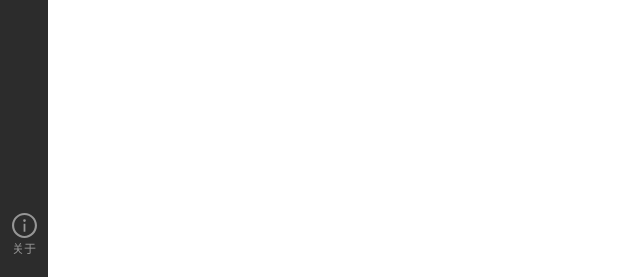
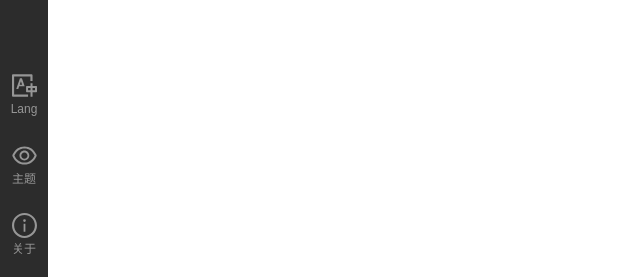
Before and after one commit to ErnestThePoet/ir-virtual-machine, a React (Vite) app: page / in a window 1280 px wide. Shown: the part 520-797 px from the top of the page, without its empty margins (0-640 px from the left). Built offline with nearby package versions, Linux system fonts and the light colour scheme.

Commit message:
chore: add lang and themes to sidebar

```diff
--- a/src/pages/Home/Home.module.scss
+++ b/src/pages/Home/Home.module.scss
@@ -1,4 +1,6 @@
 .mainPc{
     width: 100vw;
     height: 100vh;
+
+    display: flex;
 }
--- a/src/pages/Home/components/SideBar/SideBar.module.scss
+++ b/src/pages/Home/components/SideBar/SideBar.module.scss
@@ -8,11 +8,26 @@ $sidebar-width: 48px;
 
     display: flex;
     flex-direction: column;
+    justify-content: space-between;
+
+    // &>:last-child{
+    //     margin-top: auto;
+    // }
+}
+
+.divIconWrapperBase {
+    display: flex;
+    flex-direction: column;
     gap: 20px;
     align-items: center;
-    padding: 20px 0;
+}
 
-    &>:last-child{
-        margin-top: auto;
-    }
+.divIconWrapperUpper {
+    @extend .divIconWrapperBase;
+    padding-top: 20px;
 }
+
+.divIconWrapperLower {
+    @extend .divIconWrapperBase;
+    padding-bottom: 20px;
+}
--- a/src/pages/Home/components/SideBar/SideBar.tsx
+++ b/src/pages/Home/components/SideBar/SideBar.tsx
@@ -5,13 +5,16 @@ import {
     FileAddOutlined,
     FolderOpenOutlined,
     SaveOutlined,
-    InfoCircleOutlined
+    InfoCircleOutlined,
+    TranslationOutlined,
+    EyeOutlined
 } from "@ant-design/icons";
 import SideBarIcon from "./SideBarIcon";
 
 const SideBar: React.FC = () => {
     return (
         <div className={styles.divSideBarWrapper}>
+            <div className={styles.divIconWrapperUpper}>
                 <SideBarIcon
                     icon={<FileAddOutlined />}
                     label="新建"
@@ -27,13 +30,26 @@ const SideBar: React.FC = () => {
                     label="保存"
                     onClick={() => {}}
                 />
+            </div>
 
+            <div className={styles.divIconWrapperLower}>
+                <SideBarIcon
+                    icon={<TranslationOutlined />}
+                    label="Lang"
+                    onClick={() => {}}
+                />
+                <SideBarIcon
+                    icon={<EyeOutlined />}
+                    label="主题"
+                    onClick={() => {}}
+                />
                 <SideBarIcon
                     icon={<InfoCircleOutlined />}
                     label="关于"
                     onClick={() => {}}
                 />
             </div>
+        </div>
     );
 };
 
```
Lines whose indentation alone changed are shown as unchanged.
